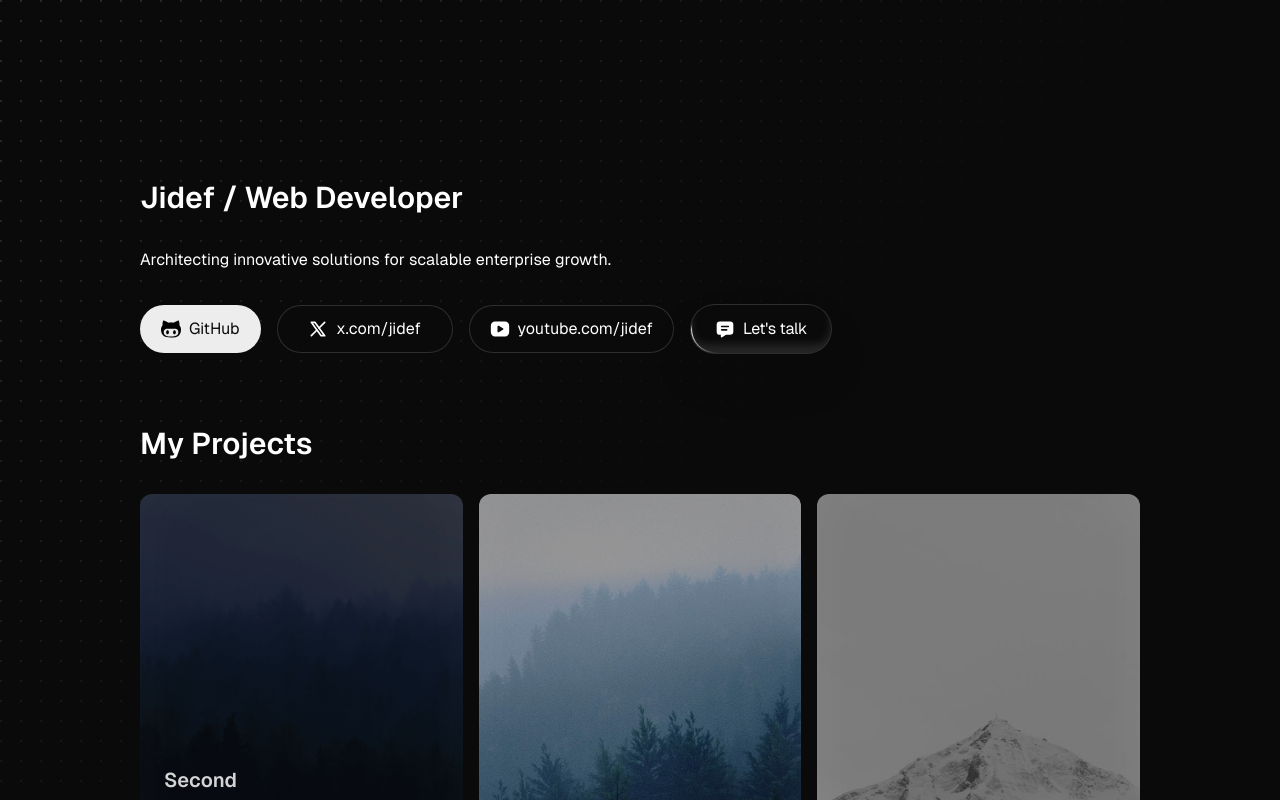
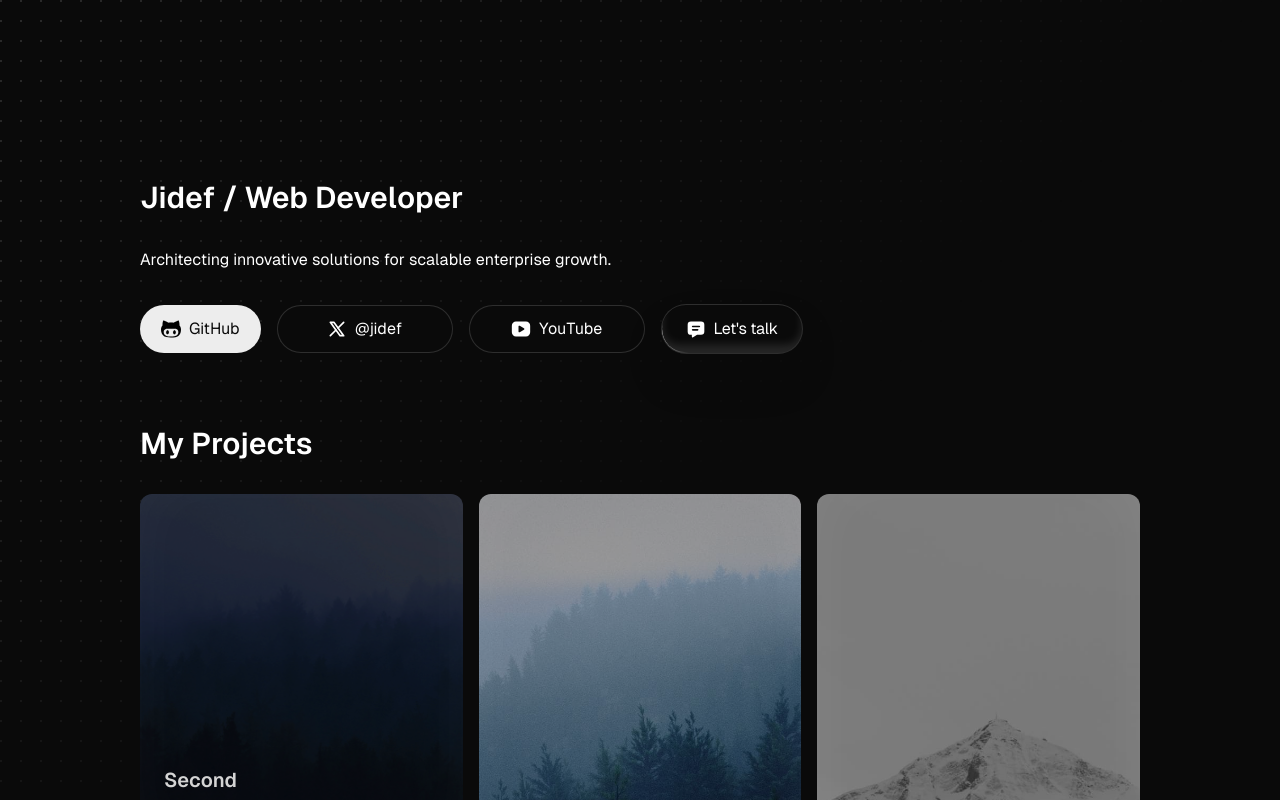
Before and after one commit to jidef/jidef.com, a Next.js app: page / in a window 1280 px wide. Shown: the top 800 px of the page. Built offline with nearby package versions, Linux system fonts and the light colour scheme.

Commit message:
chore: Update landing page header and description

```diff
--- a/app/layout.js
+++ b/app/layout.js
@@ -12,9 +12,9 @@ const geistMono = localFont({
 })
 
 export const metadata = {
-  title: 'Jidef - Software developer ',
+  title: 'Jidef - Web developer ',
   description:
-    'Software developer - Architecting innovative solutions for scalable enterprise growth'
+    'Web developer - Architecting innovative solutions for scalable enterprise growth'
 }
 
 export default function RootLayout ({ children }) {
@@ -23,7 +23,7 @@ export default function RootLayout ({ children }) {
       <Head>
         <meta
           name='keywords'
-          content='Jidef, software developer, enterprise solutions, scalable growth, GitHub, X, YouTube'
+          content='Jidef, web developer, software developer, enterprise solutions, scalable growth, GitHub, X, YouTube'
         />
         <link rel='canonical' href='https://jidef.com' />
         <meta name='robots' content='index, follow' />
--- a/app/page.js
+++ b/app/page.js
@@ -43,7 +43,7 @@ export default function Home () {
               width={20}
               height={20}
             />
-            x.com/jidef
+            @jidef
           </a>
           <a
             className='rounded-full border border-solid border-white/[.145] transition-colors flex items-center justify-center hover:bg-[#1a1a1a] hover:border-transparent text-sm sm:text-base h-10 sm:h-12 px-4 sm:px-5 sm:min-w-44 gap-2 bg-background'
@@ -58,7 +58,7 @@ export default function Home () {
               width={20}
               height={20}
             />
-            youtube.com/jidef
+            YouTube
           </a>
           <a
             href='mailto:contact@jidef.com'
```
